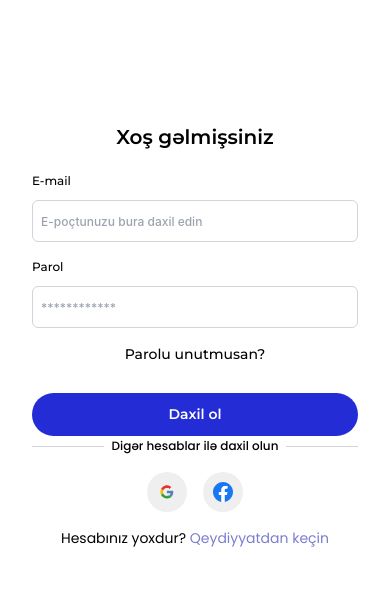
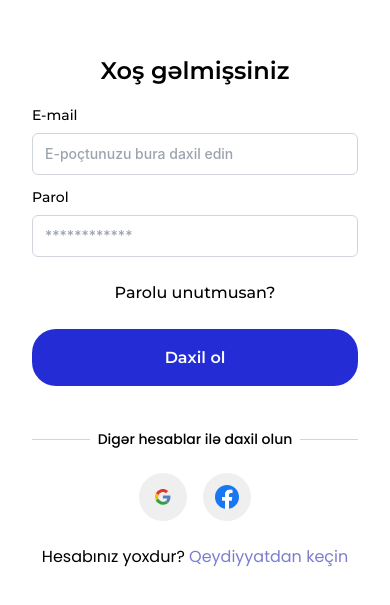
Before and after one commit to Pervin32/Fact-checking-asisstant-new-main, a React (Vite) app: page /login in a window 390 px wide. Shown: the part 117-722 px from the top of the page. Built offline with nearby package versions, Linux system fonts and the light colour scheme.

Commit message:
google_problem-letter-responsive

```diff
--- a/src/pages/Login.jsx
+++ b/src/pages/Login.jsx
@@ -35,7 +35,6 @@ const Login = () => {
     const [isLoading, setIsLoading] = useState(false);
     const navigate = useNavigate();
 
-    // ... [keeping all the existing handler functions unchanged]
     const handleLogin = async (e) => {
         e.preventDefault();
         setIsLoading(true);
@@ -52,6 +51,8 @@ const Login = () => {
         try {
             const userCredential = await signInWithEmailAndPassword(auth, email, password);
             const user = userCredential.user;
+
+            // İstifadəçi məlumatlarını localStorage-də saxlayırıq
             localStorage.setItem('userEmail', user.email);
 
             toast.success('Daxil olma uğurlu oldu!', {
@@ -142,21 +143,21 @@ const Login = () => {
     };
 
     return (
-        <div className='min-h-screen w-full px-4 sm:px-6 py-6 sm:py-10 flex items-center justify-center'>
-            <div className='w-full max-w-[361px] sm:max-w-lg mx-auto mt-[60px] sm:mt-[130px]'>
+        <div className='w-full max-w-lg mx-auto pt-10 pb-16 px-4 flex items-center justify-center mt-[130px]'>
+            <div className='flex flex-col items-center justify-center w-[361px]'>
                 <div className="w-full">
-                    <h1 className="text-center text-black text-xl sm:text-2xl md:text-3xl font-semibold font-montserrat leading-normal mb-4">
+                    <h1 className="text-center text-black text-2xl sm:text-3xl font-semibold font-montserrat leading-normal mb-4">
                         Xoş gəlmişsiniz
                     </h1>
 
-                    <form onSubmit={handleLogin} className="w-full space-y-3 sm:space-y-4">
-                        <div className='space-y-2'>
-                            <label className="text-black text-xs sm:text-sm font-medium font-montserrat">E-mail</label>
-                            <div className="w-full px-2 sm:px-3 py-2 rounded-md border border-gray-300">
+                    <form onSubmit={handleLogin} className="w-full">
+                        <div className='grid grid-rows gap-2 mb-3'>
+                            <label className="text-black text-sm font-medium font-montserrat">E-mail</label>
+                            <div className="w-full px-3 py-2 rounded-md border border-gray-300">
                                 <input
                                     type='email'
                                     placeholder='E-poçtunuzu bura daxil edin'
-                                    className="w-full text-xs sm:text-sm font-medium font-['Inter'] leading-normal focus:outline-none focus:border-transparent"
+                                    className="w-full text-sm font-medium font-['Inter'] leading-normal focus:outline-none focus:border-transparent"
                                     value={email}
                                     onChange={(e) => setEmail(e.target.value)}
                                     disabled={isLoading}
@@ -165,13 +166,13 @@ const Login = () => {
                             </div>
                         </div>
 
-                        <div className='space-y-2'>
-                            <label className="text-black text-xs sm:text-sm font-medium font-montserrat">Parol</label>
-                            <div className="w-full px-2 sm:px-3 py-2 rounded-md border border-gray-300">
+                        <div className='grid grid-rows gap-2'>
+                            <label className="text-black text-sm font-medium font-montserrat">Parol</label>
+                            <div className="w-full px-3 py-2 rounded-md border border-gray-300">
                                 <input
                                     type='password'
                                     placeholder='************'
-                                    className="w-full text-xs sm:text-sm font-medium font-['Inter'] leading-normal focus:outline-none focus:border-transparent"
+                                    className="w-full text-sm font-medium font-['Inter'] leading-normal focus:outline-none focus:border-transparent"
                                     value={password}
                                     onChange={(e) => setPassword(e.target.value)}
                                     disabled={isLoading}
@@ -181,7 +182,7 @@ const Login = () => {
                         </div>
 
                         <Link to='/forgetpassword'>
-                            <p className='font-medium text-sm sm:text-base leading-normal my-4 sm:my-6 text-center font-montserrat'>
+                            <p className='font-medium text-base leading-normal my-6 text-center font-montserrat'>
                                 Parolu unutmusan?
                             </p>
                         </Link>
@@ -189,15 +190,15 @@ const Login = () => {
                         <button
                             type="submit"
                             disabled={isLoading}
-                            className='py-3 sm:py-[19px] w-full bg-blue text-white rounded-[24px] text-sm sm:text-base leading-[19px] font-semibold font-montserrat mb-6 sm:mb-[43px] disabled:opacity-50'
+                            className='py-[19px] w-full bg-blue text-white rounded-[24px] text-base leading-[19px] font-semibold font-montserrat mb-[43px] disabled:opacity-50'
                         >
                             {isLoading ? 'Daxil olunur...' : 'Daxil ol'}
                         </button>
                     </form>
 
-                    <div className='flex items-center justify-center w-full mb-4 sm:mb-6'>
+                    <div className='flex items-center justify-center w-full mb-6'>
                         <p className="flex-grow h-px bg-gray-300"></p>
-                        <p className='font-medium text-xs sm:text-sm leading-5 mx-2'>Digər hesablar ilə daxil olun</p>
+                        <p className='font-medium text-sm leading-5 mx-2'>Digər hesablar ilə daxil olun</p>
                         <p className="flex-grow h-px bg-gray-300"></p>
                     </div>
 
@@ -207,18 +208,18 @@ const Login = () => {
                             onClick={handleGoogleSignIn}
                             disabled={isLoading}
                         >
-                            <img className='w-10 h-10 sm:w-12 sm:h-12' src={google} alt="google" />
+                            <img className='size-[48px]' src={google} alt="google" />
                         </button>
                         <button
                             className='flex items-center justify-center'
                             onClick={handleFacebookSignIn}
                             disabled={isLoading}
                         >
-                            <img className='w-10 h-10 sm:w-12 sm:h-12' src={facebook} alt="facebook" />
+                            <img className='size-[48px]' src={facebook} alt="facebook" />
                         </button>
                     </div>
 
-                    <p className="mt-4 sm:mt-6 text-center text-sm sm:text-base">
+                    <p className="mt-6 text-center">
                         Hesabınız yoxdur? <Link to='/registration' className='text-[#7B7DCF]'>Qeydiyyatdan keçin</Link>
                     </p>
                 </div>
```
